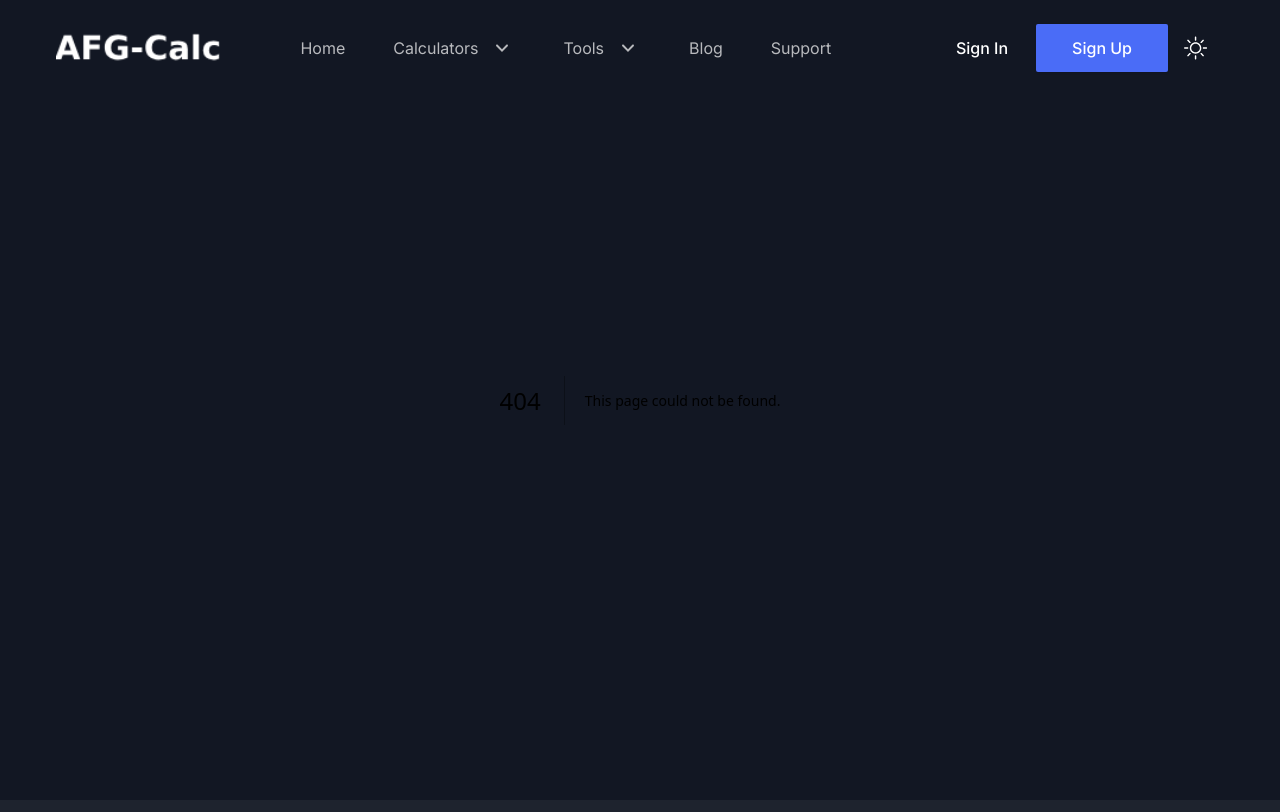
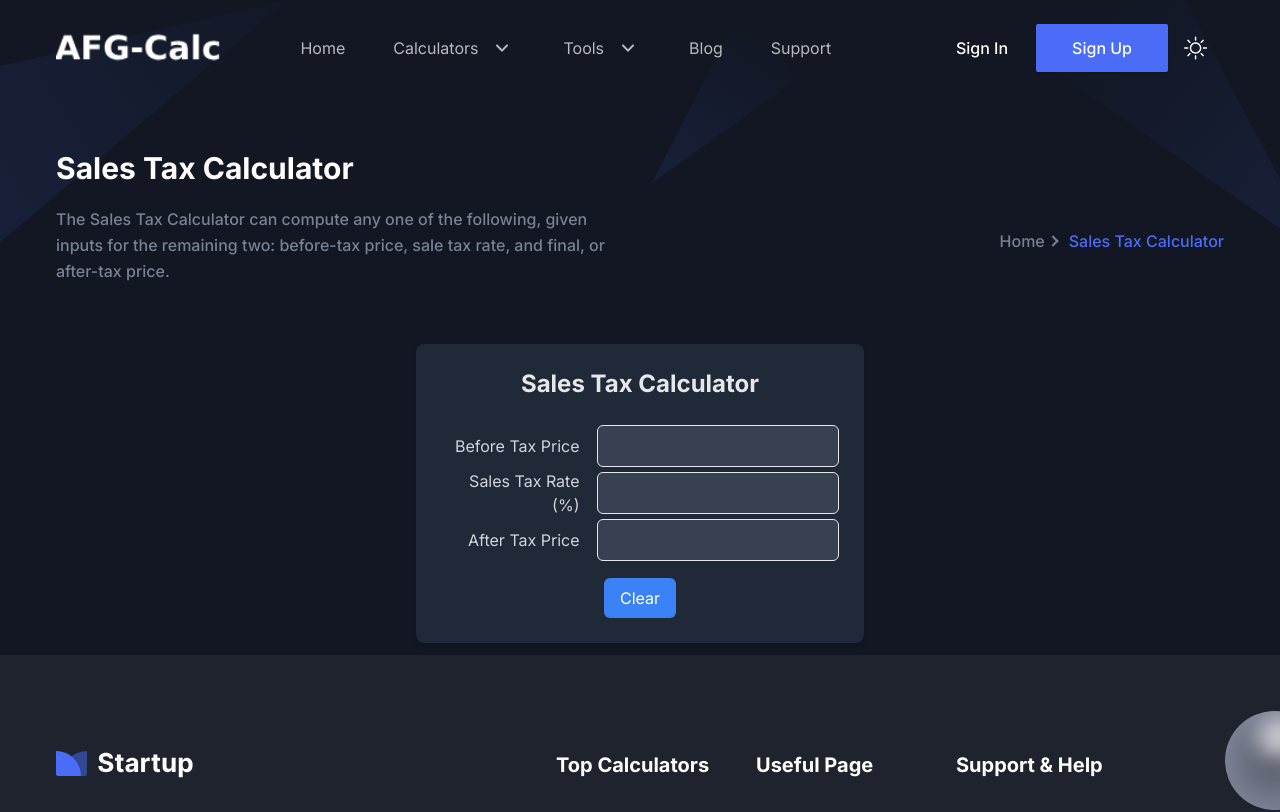
Before and after one commit to danishyarkhwork/afghan-calculator, a Next.js app: page /sales-tax-calculator in a window 1280 px wide. Before the commit this address had no page. Shown: the top 812 px of the page. Built offline with nearby package versions, Linux system fonts and the light colour scheme.

Commit message:
add: Sales Tax Calculator added to website

```diff
--- /dev/null
+++ b/src/app/sales-tax-calculator/page.tsx
@@ -0,0 +1,24 @@
+import SalesTaxCalculator from "@/components/SalesTaxCalculator/SalesTaxCalculator";
+import Breadcrumb from "@/components/Common/Breadcrumb";
+
+import { Metadata } from "next";
+
+export const metadata: Metadata = {
+  title: "Afghan Tax Calculator | Afghan Calculator",
+  description: "This is Afghan Tax Calculator Page",
+  // other metadata
+};
+
+const SalesTaxCalculatorPage = () => {
+  return (
+    <>
+      <Breadcrumb
+        pageName="Sales Tax Calculator"
+        description="The Sales Tax Calculator can compute any one of the following, given inputs for the remaining two: before-tax price, sale tax rate, and final, or after-tax price.        "
+      />
+      <SalesTaxCalculator />
+    </>
+  );
+};
+
+export default SalesTaxCalculatorPage;
--- a/src/components/Header/menuData.tsx
+++ b/src/components/Header/menuData.tsx
@@ -22,6 +22,12 @@ const menuData: Menu[] = [
         id: 42,
         title: "Afghan Date Converter",
         path: "/afghan-date-converter",
+        newTab: false,
+      },
+      {
+        id: 42,
+        title: "Sales Tax Calculator",
+        path: "/sales-tax-calculator",
         newTab: false,
       },
     ],
--- /dev/null
+++ b/src/components/SalesTaxCalculator/SalesTaxCalculator.tsx
@@ -0,0 +1,102 @@
+"use client";
+
+import { useState } from "react";
+
+const SalesTaxCalculator = () => {
+  const [beforeTax, setBeforeTax] = useState<number | string>("");
+  const [taxRate, setTaxRate] = useState<number | string>("");
+  const [afterTax, setAfterTax] = useState<number | string>("");
+
+  const handleBeforeTaxChange = (e: React.ChangeEvent<HTMLInputElement>) => {
+    const value = e.target.value;
+    setBeforeTax(value);
+    calculateAfterTax(value, taxRate);
+  };
+
+  const handleTaxRateChange = (e: React.ChangeEvent<HTMLInputElement>) => {
+    const value = e.target.value;
+    setTaxRate(value);
+    calculateAfterTax(beforeTax, value);
+  };
+
+  const calculateAfterTax = (beforeTax: number | string, taxRate: number | string) => {
+    const beforeTaxNumber = parseFloat(beforeTax as string);
+    const taxRateNumber = parseFloat(taxRate as string);
+    if (!isNaN(beforeTaxNumber) && !isNaN(taxRateNumber)) {
+      const afterTaxPrice = beforeTaxNumber + (beforeTaxNumber * taxRateNumber) / 100;
+      setAfterTax(afterTaxPrice.toFixed(2));
+    } else {
+      setAfterTax("");
+    }
+  };
+
+  const clearForm = () => {
+    setBeforeTax("0");
+    setTaxRate("0");
+    setAfterTax("0");
+  };
+
+  return (
+    <div className="flex justify-center my-3">
+      <div className="panel p-6 bg-white dark:bg-gray-800 rounded-lg shadow-md w-full max-w-md">
+        <h2 className="text-2xl font-bold mb-6 text-center text-gray-800 dark:text-gray-200">
+          Sales Tax Calculator
+        </h2>
+        <table className="w-full">
+          <tbody>
+            <tr>
+              <td className="text-right pr-4 text-gray-700 dark:text-gray-300">Before Tax Price</td>
+              <td>
+                <input
+                  type="text"
+                  name="beforetax"
+                  id="beforetax"
+                  value={beforeTax}
+                  onChange={handleBeforeTaxChange}
+                  className="p-2 border rounded-md w-full bg-gray-50 dark:bg-gray-700 text-gray-800 dark:text-gray-200"
+                />
+              </td>
+            </tr>
+            <tr>
+              <td className="text-right pr-4 text-gray-700 dark:text-gray-300">Sales Tax Rate (%)</td>
+              <td>
+                <input
+                  type="text"
+                  name="taxrate"
+                  value={taxRate}
+                  onChange={handleTaxRateChange}
+                  className="p-2 border rounded-md w-full bg-gray-50 dark:bg-gray-700 text-gray-800 dark:text-gray-200"
+                />
+              </td>
+            </tr>
+            <tr>
+              <td className="text-right pr-4 text-gray-700 dark:text-gray-300">After Tax Price</td>
+              <td>
+                <input
+                  type="text"
+                  name="finalprice"
+                  id="finalprice"
+                  value={afterTax}
+                  readOnly
+                  className="p-2 border rounded-md w-full bg-gray-50 dark:bg-gray-700 text-gray-800 dark:text-gray-200"
+                />
+              </td>
+            </tr>
+            <tr>
+              <td colSpan={2} className="text-center pt-4">
+                <button
+                  onClick={clearForm}
+                  className="bg-blue-500 text-white py-2 px-4 rounded-md hover:bg-blue-700"
+                >
+                  Clear
+                </button>
+              </td>
+            </tr>
+          </tbody>
+        </table>
+      </div>
+    </div>
+  );
+};
+
+export default SalesTaxCalculator;
```
